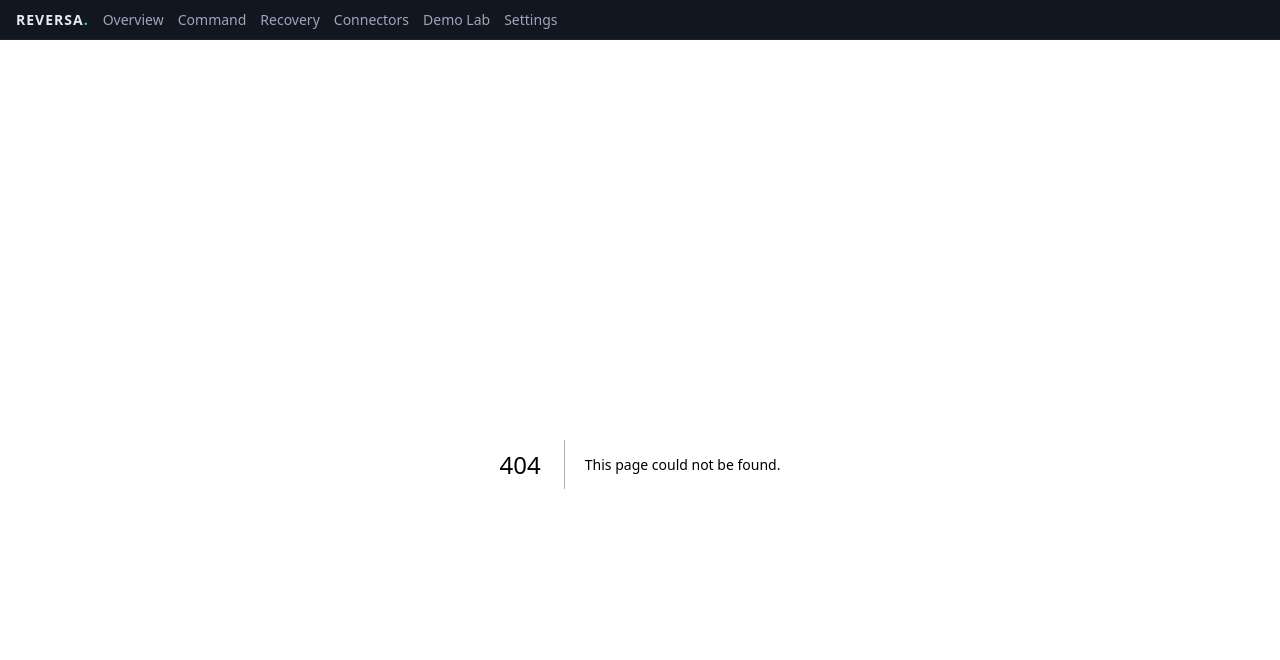
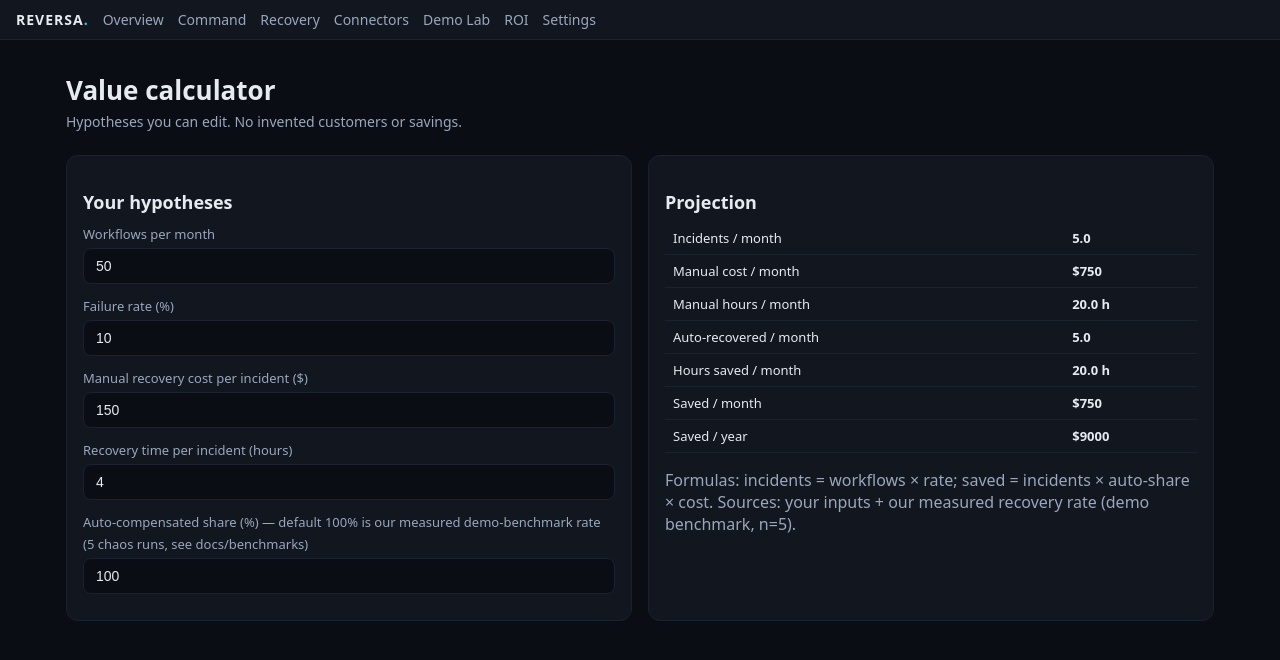
Before and after one commit to toskaman/reversa, a Next.js app in the folder reversa/apps/web/: page /roi in a window 1280 px wide. Before the commit this address had no page. Shown: the top 660 px of the page. Built offline with nearby package versions, Linux system fonts and the light colour scheme.

Commit message:
ROI calculator page, AI eval set, competitor matrix

```diff
--- /dev/null
+++ b/reversa/apps/web/app/roi/page.tsx
@@ -0,0 +1,58 @@
+"use client";
+
+import { useState } from "react";
+
+export default function Roi() {
+  const [workflows, setWorkflows] = useState(50);
+  const [failurePct, setFailurePct] = useState(10);
+  const [costPer, setCostPer] = useState(150);
+  const [hoursPer, setHoursPer] = useState(4);
+  const [autoPct, setAutoPct] = useState(100);
+
+  const incidents = (workflows * failurePct) / 100;
+  const manualCost = incidents * costPer;
+  const manualHours = incidents * hoursPer;
+  const autoRecovered = (incidents * autoPct) / 100;
+  const savedMonth = autoRecovered * costPer;
+  const savedYear = savedMonth * 12;
+  const hoursSaved = autoRecovered * hoursPer;
+
+  const num = (v: number, set: (n: number) => void, min = 0) => (
+    <input type="number" min={min} value={v}
+      onChange={(e) => set(Number(e.target.value))} />
+  );
+
+  return (
+    <div>
+      <h1>Value calculator</h1>
+      <p className="sub">Hypotheses you can edit. No invented customers or savings.</p>
+      <div className="row">
+        <div className="card">
+          <h2>Your hypotheses</h2>
+          <label>Workflows per month</label>{num(workflows, setWorkflows, 1)}
+          <label>Failure rate (%)</label>{num(failurePct, setFailurePct)}
+          <label>Manual recovery cost per incident ($)</label>{num(costPer, setCostPer)}
+          <label>Recovery time per incident (hours)</label>{num(hoursPer, setHoursPer)}
+          <label>Auto-compensated share (%) — default 100% is our measured
+            demo-benchmark rate (5 chaos runs, see docs/benchmarks)</label>
+          {num(autoPct, setAutoPct)}
+        </div>
+        <div className="card">
+          <h2>Projection</h2>
+          <table><tbody>
+            <tr><td>Incidents / month</td><td><b>{incidents.toFixed(1)}</b></td></tr>
+            <tr><td>Manual cost / month</td><td><b>${manualCost.toFixed(0)}</b></td></tr>
+            <tr><td>Manual hours / month</td><td><b>{manualHours.toFixed(1)} h</b></td></tr>
+            <tr><td>Auto-recovered / month</td><td><b>{autoRecovered.toFixed(1)}</b></td></tr>
+            <tr><td>Hours saved / month</td><td><b>{hoursSaved.toFixed(1)} h</b></td></tr>
+            <tr><td>Saved / month</td><td><b>${savedMonth.toFixed(0)}</b></td></tr>
+            <tr><td>Saved / year</td><td><b>${savedYear.toFixed(0)}</b></td></tr>
+          </tbody></table>
+          <p className="muted">Formulas: incidents = workflows × rate;
+            saved = incidents × auto-share × cost. Sources: your inputs +
+            our measured recovery rate (demo benchmark, n=5).</p>
+        </div>
+      </div>
+    </div>
+  );
+}
--- a/reversa/apps/web/components/Nav.tsx
+++ b/reversa/apps/web/components/Nav.tsx
@@ -9,6 +9,7 @@ export default function Nav() {
       <Link href="/recovery">Recovery</Link>
       <Link href="/connectors">Connectors</Link>
       <Link href="/demo-lab">Demo Lab</Link>
+      <Link href="/roi">ROI</Link>
       <Link href="/settings">Settings</Link>
     </nav>
   );
```
Also changed, not shown: 3 other files (tests, documents, lock files or other folders).
